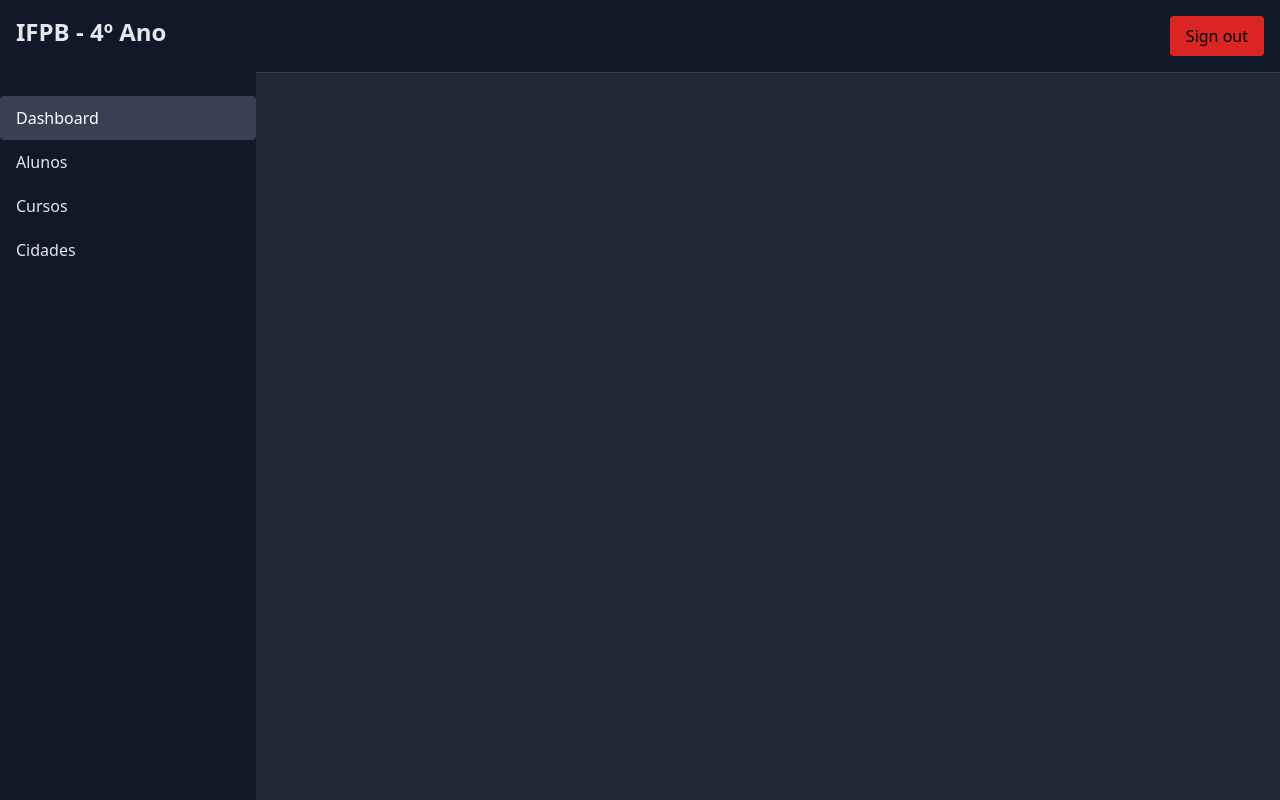
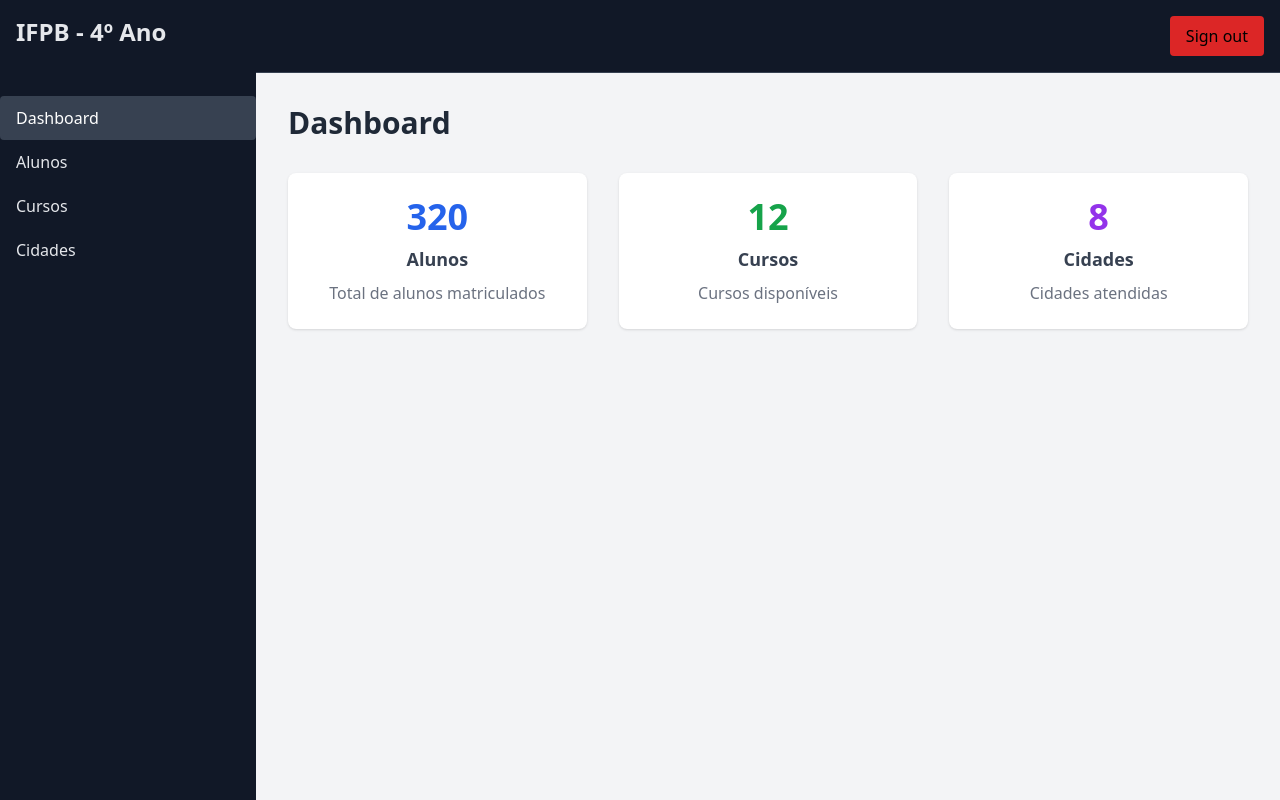
Before and after one commit to Gerencia-de-configuracao-e-mudancas/projeto-final-dashboard-matriculas, a plain HTML site: page index.html in a window 1280 px wide. Drawn offline with nearby package versions, Linux system fonts and the light colour scheme.

Commit message:
Feat: pagina inicial contendo dados numerais
Criação de card que de maneira resumida demostra em dados a quantidade de alunos, cursos e cidades cadastradas em nosso sistema

```diff
--- a/menu.html
+++ b/index.html
@@ -38,7 +38,29 @@
                     <button class="px-4 py-2 bg-red-600 rounded hover:bg-red-700">Sign out</button>
                 </div>
             </header>
-
+            <main class="flex-1 overflow-y-auto p-8 bg-gray-100">
+                <h1 class="text-3xl font-bold text-gray-800 mb-8">Dashboard</h1>
+                <div class="grid grid-cols-1 md:grid-cols-3 gap-8">
+                    <!-- Card: Alunos -->
+                    <div class="bg-white rounded-lg shadow p-6 flex flex-col items-center">
+                        <div class="text-4xl font-bold text-blue-600 mb-2">320</div>
+                        <div class="text-lg font-semibold text-gray-700">Alunos</div>
+                        <div class="mt-2 text-gray-500">Total de alunos matriculados</div>
+                    </div>
+                    <!-- Card: Cursos -->
+                    <div class="bg-white rounded-lg shadow p-6 flex flex-col items-center">
+                        <div class="text-4xl font-bold text-green-600 mb-2">12</div>
+                        <div class="text-lg font-semibold text-gray-700">Cursos</div>
+                        <div class="mt-2 text-gray-500">Cursos disponíveis</div>
+                    </div>
+                    <!-- Card: Cidades -->
+                    <div class="bg-white rounded-lg shadow p-6 flex flex-col items-center">
+                        <div class="text-4xl font-bold text-purple-600 mb-2">8</div>
+                        <div class="text-lg font-semibold text-gray-700">Cidades</div>
+                        <div class="mt-2 text-gray-500">Cidades atendidas</div>
+                    </div>
+                </div>
+			</main>
 
         </div>
 
```
